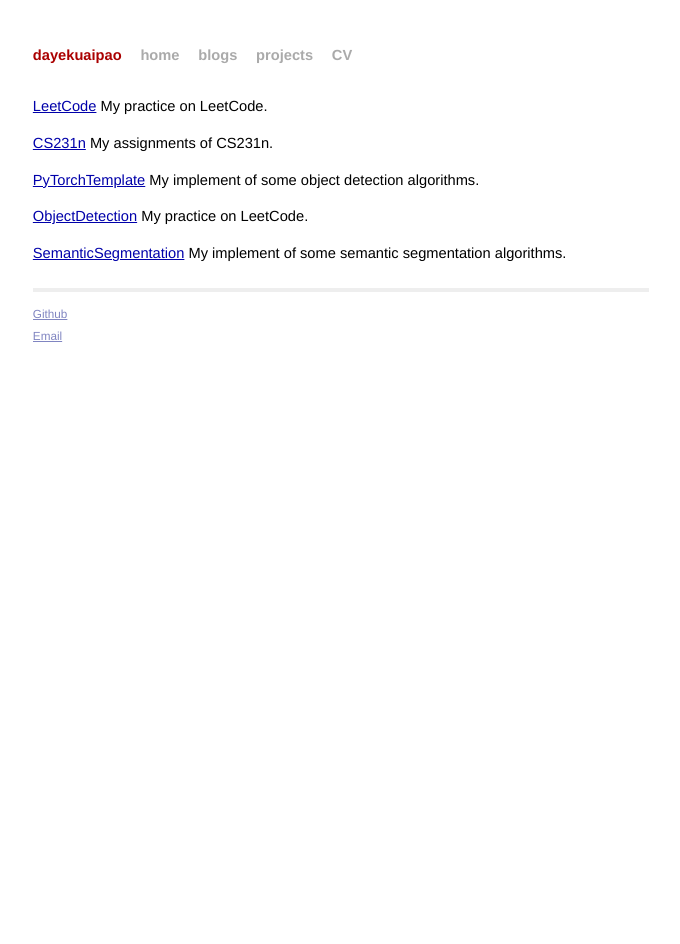
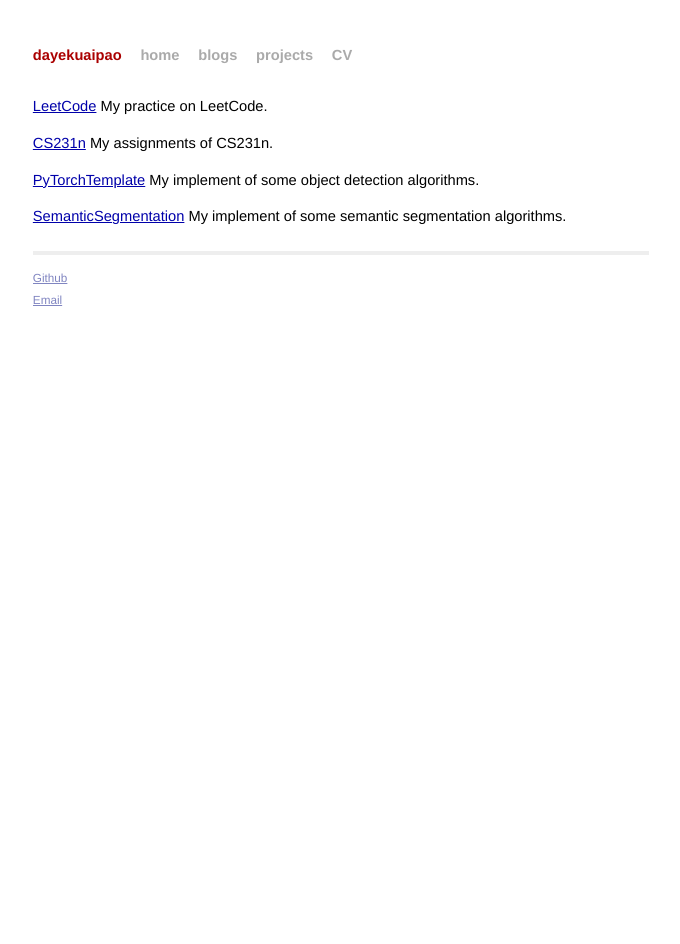
Before and after one commit to dayekuaipao/dayekuaipao.github.io, a Jekyll site: the page built from pages/projects.html, in a window 1280 px wide. Shown: the whole page, without its empty margins (299-979 px from the left). Built offline with Jekyll 4.4.1, drawn with Linux system fonts in a browser that asks for light colours.

Commit message:
change on peojects

```diff
--- a/pages/projects.html
+++ b/pages/projects.html
@@ -5,6 +5,5 @@ layout: default
 <p><a href="https://github.com/dayekuaipao/LeetCode">LeetCode</a> My practice on LeetCode.</p>
 <p><a href="https://github.com/dayekuaipao/CS231n">CS231n</a> My assignments of CS231n.</p>
 <p><a href="https://github.com/dayekuaipao/PyTorchTemplate">PyTorchTemplate</a> My implement of some object detection algorithms.</p>
-<p><a href="https://github.com/dayekuaipao/ObjectDetection">ObjectDetection</a> My practice on LeetCode.</p>
 <p><a href="https://github.com/dayekuaipao/SemanticSegmentation">SemanticSegmentation</a> My implement of some semantic segmentation algorithms. </p>
 </div>
```
